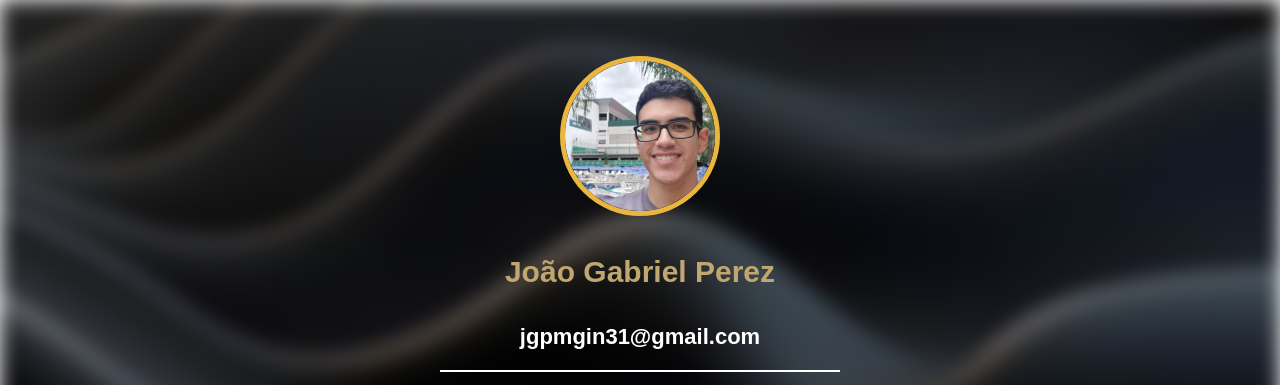
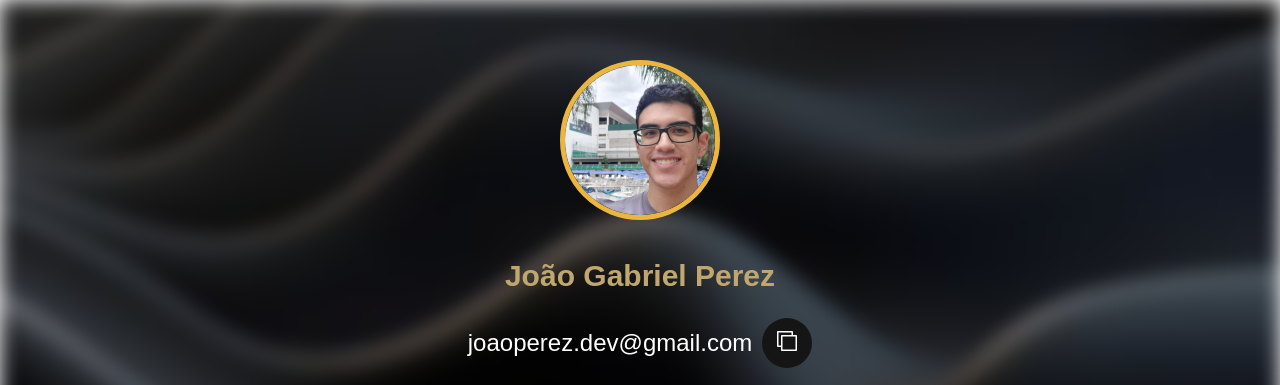
Before and after one commit to JoaoGperez/My-LinkTree, a plain HTML site: page index.html in a window 1280 px wide. Shown: the top 385 px of the page. Drawn offline with Linux system fonts and the light colour scheme.

Commit message:
atualização

```diff
--- a/index.css
+++ b/index.css
@@ -65,15 +65,42 @@ a {
     font-weight: bold;
 }
 
-.email {
-    display: block;
-    padding-top: 10px;
-    padding-bottom: 20px;
-    border-bottom: 2px solid #fff;
+.email-container {
+    display: flex;
+    align-items: center;
+    justify-content: center;
+    gap: 10px;
+    color: #fff;
 }
 
-.email:hover {
-    color: #BFA76F;
+.email {
+    font-size: 1.5em;
+}
+
+.email-btn {
+    display: inline-block;
+    align-items: center;
+    justify-content: center;
+    padding: 10px;
+    width: 50px;
+    height: 50px;
+    background-color: #151515;
+    border: none;
+    border-radius: 50%;
+    cursor: pointer;
+    transition: background-color 0.3s ease, transform 0.2s ease;
+    outline: none;
+}
+
+.email-btn svg {
+    width: 24px;
+    height: 24px;
+    fill: #fff;
+}
+
+.email-btn:hover {
+    background-color: #DAA520;
+    transform: scale(1.0);
 }
 
 .social-links {
--- a/index.html
+++ b/index.html
@@ -13,12 +13,21 @@
     <div class="content">
         <img src="Img/ProfilePic.jpg" alt="Foto de Perfil" class="profile-pic">
         <h2>João Gabriel Perez</h2>
-        <a href="malito:jgpmgin31@gmail.com" class="email">jgpmgin31@gmail.com</a>
+        <div class="email-container">
+            <span class="email">joaoperez.dev@gmail.com</span>
+            <button id="copy-email" class="email-btn"><svg clip-rule="evenodd" fill-rule="evenodd"
+                stroke-linejoin="round" stroke-miterlimit="2" viewBox="0 0 24 24"
+                xmlns="http://www.w3.org/2000/svg">
+                <path
+                    d="m6 18h-3c-.48 0-1-.379-1-1v-14c0-.481.38-1 1-1h14c.621 0 1 .522 1 1v3h3c.621 0 1 .522 1 1v14c0 .621-.522 1-1 1h-14c-.48 0-1-.379-1-1zm1.5-10.5v13h13v-13zm9-1.5v-2.5h-13v13h2.5v-9.5c0-.481.38-1 1-1z"
+                    fill-rule="nonzero" />
+            </svg></button>
+        </div>
 
         <div class="social-links">
             <a href="https://www.linkedin.com/in/jo%C3%A3o-gabriel-perez-928951278/" target="_blank">LinkedIn <img
                     class="linkedin-img" src="Img/linkedin.svg" alt=""></a>
-            <a href="#">portifólio <img class="portfolio-img" src="Img/portifolio.svg" alt=""></a>
+            <a href="https://portfolio-joao-gabriels-projects-e4871ac5.vercel.app/" target="_blank">portifólio <img class="portfolio-img" src="Img/portifolio.svg" alt=""></a>
             <a href="https://wa.me/5531983411343" target="_blank">WhatsApp <img class="whatsapp-img"
                     src="Img/whatsapp.svg" alt=""></a>
             <a href="https://github.com/JoaoGperez" target="_blank">GitHub <img class="github-img" src="Img/github.svg"
@@ -26,6 +35,7 @@
         </div>
     </div>
 
+    <script src="index.js"></script>
 </body>
 
 </html>
--- /dev/null
+++ b/index.js
@@ -0,0 +1,10 @@
+document.addEventListener('DOMContentLoaded', function() {
+    const copyButton = document.getElementById('copy-email');
+    const email = 'joaoperez.dev@gmail.com'; // O e-mail a ser copiado
+
+    copyButton.addEventListener('click', function() {
+        navigator.clipboard.writeText(email).catch(function(err) {
+            console.error('Erro ao copiar o e-mail: ', err);
+        });
+    });
+});
```
